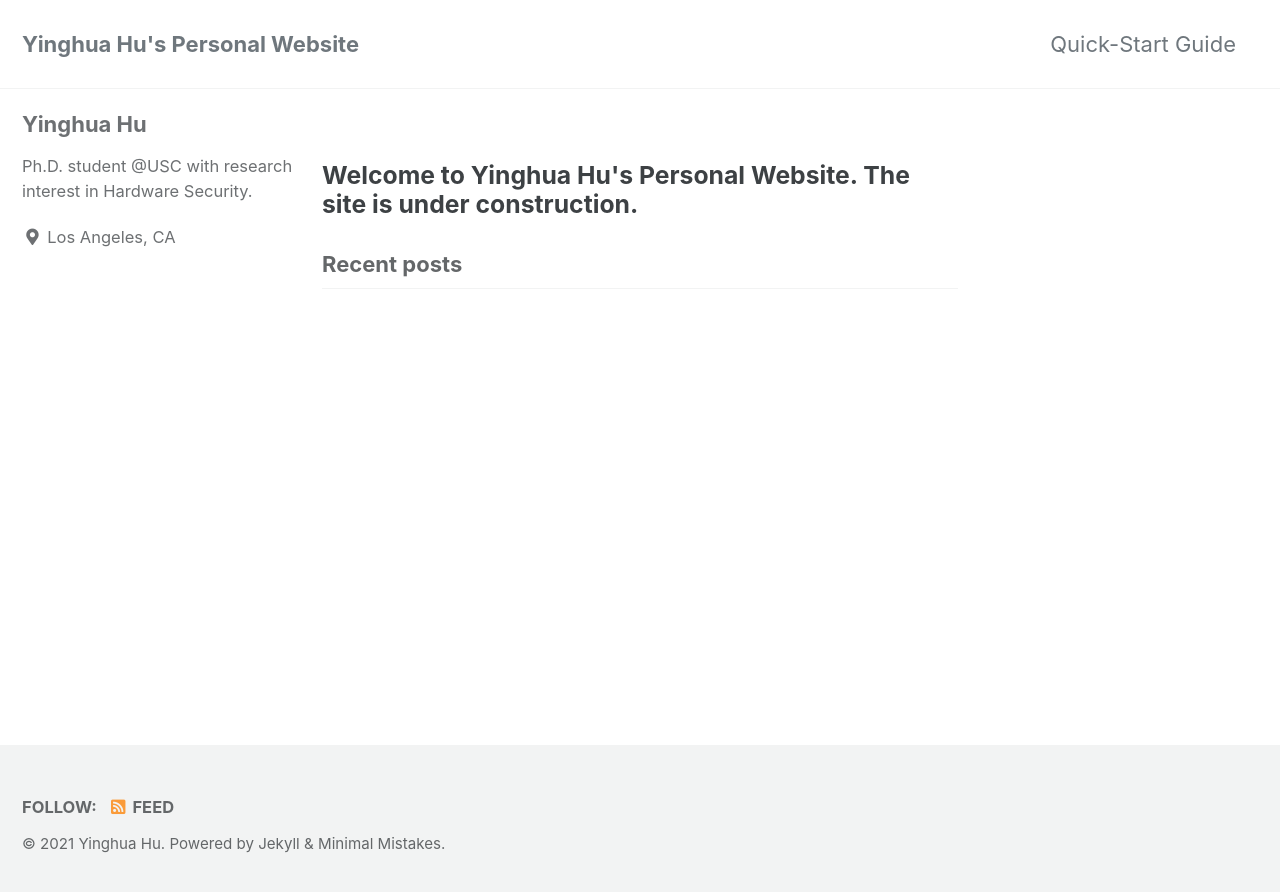
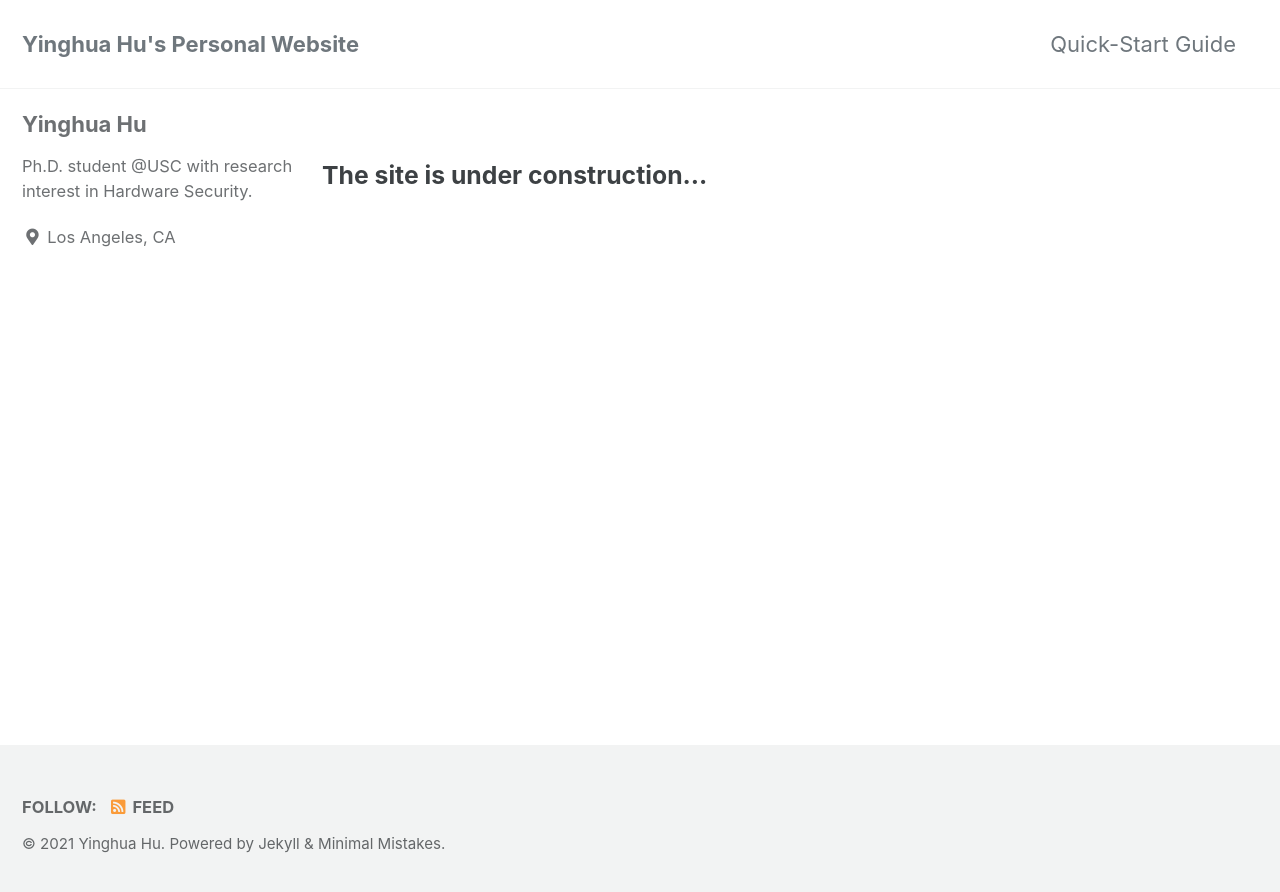
Before and after one commit to yinghuah/yinghuah.github.io, a Jekyll site: the page built from index.html, in a window 1280 px wide. Shown: the top 892 px of the page. Built offline with Jekyll 4.4.1, drawn with Linux system fonts in a browser that asks for light colours; cached includes are drawn as plain includes; the list of posts is cut into pages by our own code.

Commit message:
Update home.html

```diff
--- a/_layouts/home.html
+++ b/_layouts/home.html
@@ -4,9 +4,9 @@ layout: archive
 
 {{ content }}
 
-<h3> Welcome to Yinghua Hu's Personal Website. The site is under construction.</h3>
+<h3> The site is under construction...</h3>
 
-<h3 class="archive__subtitle">{{ site.data.ui-text[site.locale].recent_posts | default: "Recent Posts" }}</h3>
+<!-- <h3 class="archive__subtitle">{{ site.data.ui-text[site.locale].recent_posts | default: "Recent Posts" }}</h3> -->
 
 {% if paginator %}
   {% assign posts = paginator.posts %}
```
